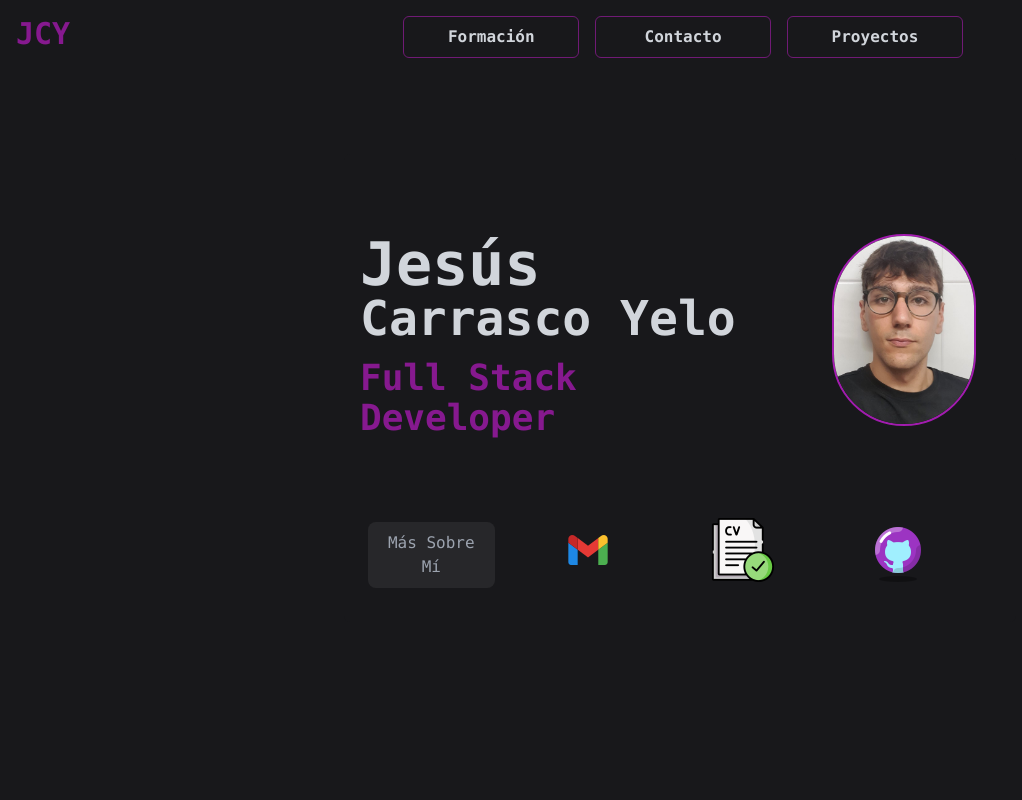
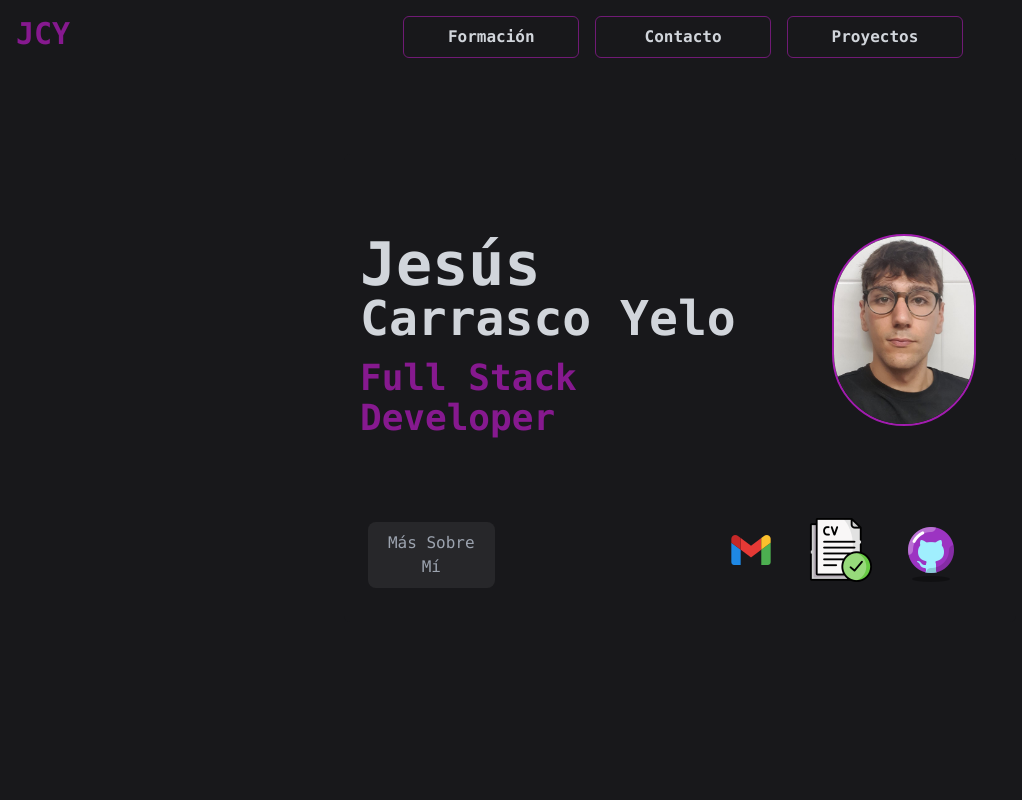
Before and after one commit to Jesuscy/Portfolio, a React (Vite) app: page / in a window 1280 px wide. Shown: the top 800 px of the page, without its empty margins (0-1022 px from the left). Built offline with nearby package versions, Linux system fonts and the light colour scheme.

Commit message:
Update Presentacion.jsx

```diff
--- a/src/comon/Presentacion.jsx
+++ b/src/comon/Presentacion.jsx
@@ -25,7 +25,7 @@ export const Presentacion = () => {
                 <div className='w-full flex flex-row lg:flex-row md:flex-col sm:flex-col xs:flex-col md:justify-center sm:justify-center xs:justify-center p-6 '>
                     <button className='w-1/4 lg:w-1/4 md:w-full sm:w-full xs:w-3/4 m-auto mt-5 p-2 text-base font-mono rounded-lg border border-transparent hover:border hover:border-fuchsia-700 bg-zinc-800 text-gray-400'>Más Sobre Mí</button>
                     <div className='w-3/4 md:w-full sm:w-full xs:w-full flex flex-row pr-4 sm:p-4 xs:p-4 justify-end md:justify-center sm:justify-center xs:justify-center'>
-                            <img className='sm:m-auto xs:m-auto' src={mail}></img>
+                            <img className='xl:ml-52 sm:m-auto xs:m-auto' src={mail}></img>
                             <img className='sm:m-auto xs:m-auto' src={cv}></img>
                             <img className='sm:m-auto xs:m-auto' src={github}></img>
                     </div>
```
